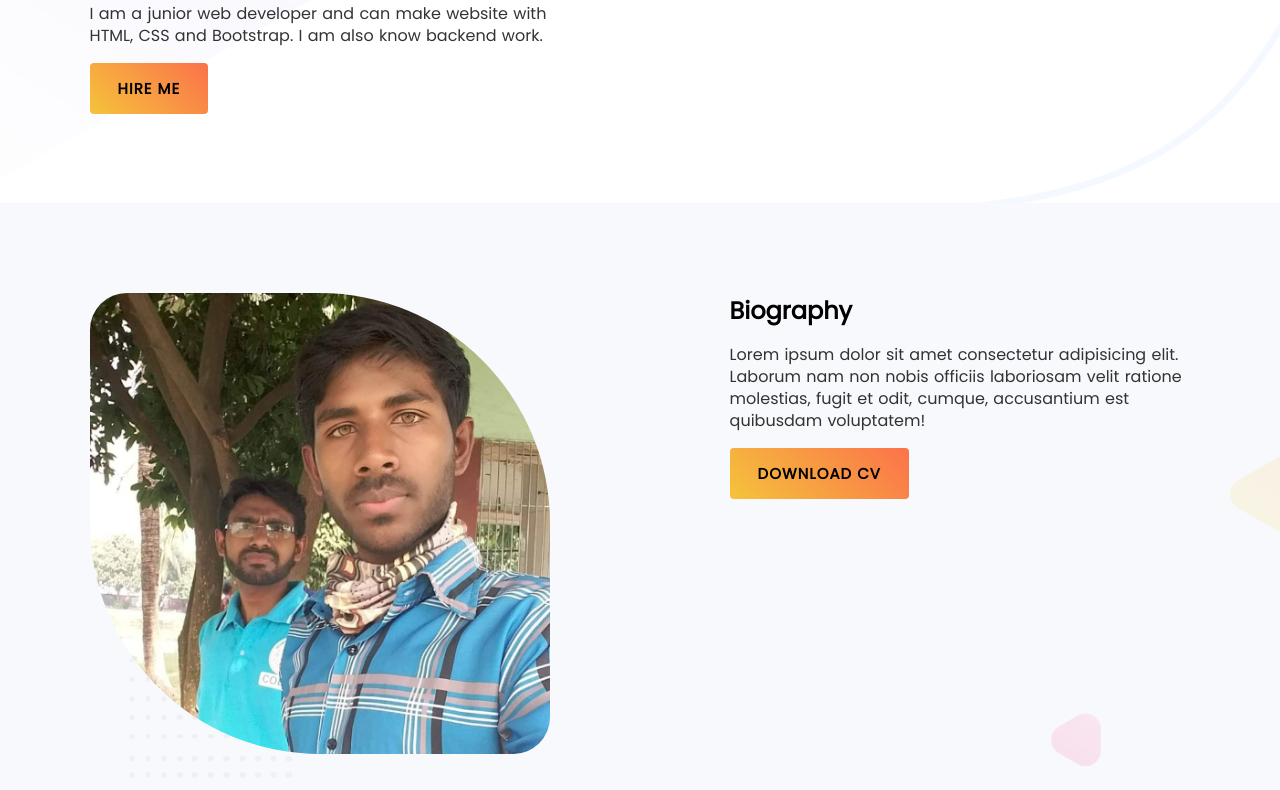
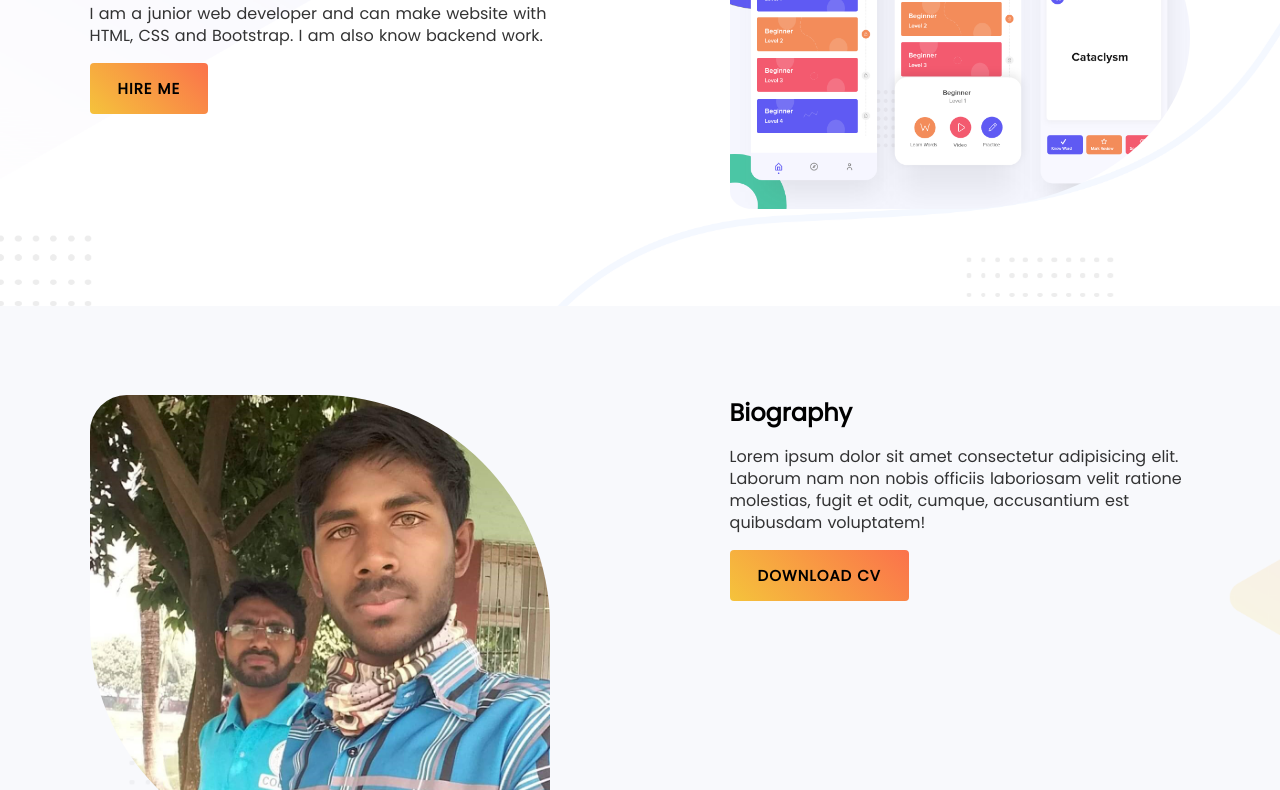
Before and after one commit to AAzim-WD/Personal-Website, a plain HTML site: page index.html in a window 1280 px wide. Shown: the part 226-1016 px from the top of the page. Drawn offline with Linux system fonts and the light colour scheme.

Commit message:
change image

```diff
--- a/index.html
+++ b/index.html
@@ -23,7 +23,7 @@
         </div>
         <div class="half-width">
            <div class="full-width">
-            <img src="images/aaaaaaaaaaaaa.jpg" alt="pic" width="400">
+            <img src="images/latest-work/work-1.png" alt="pic" width="400">
            </div>
         </div>
     </header>
```
Also changed, not shown: 1 other file.
